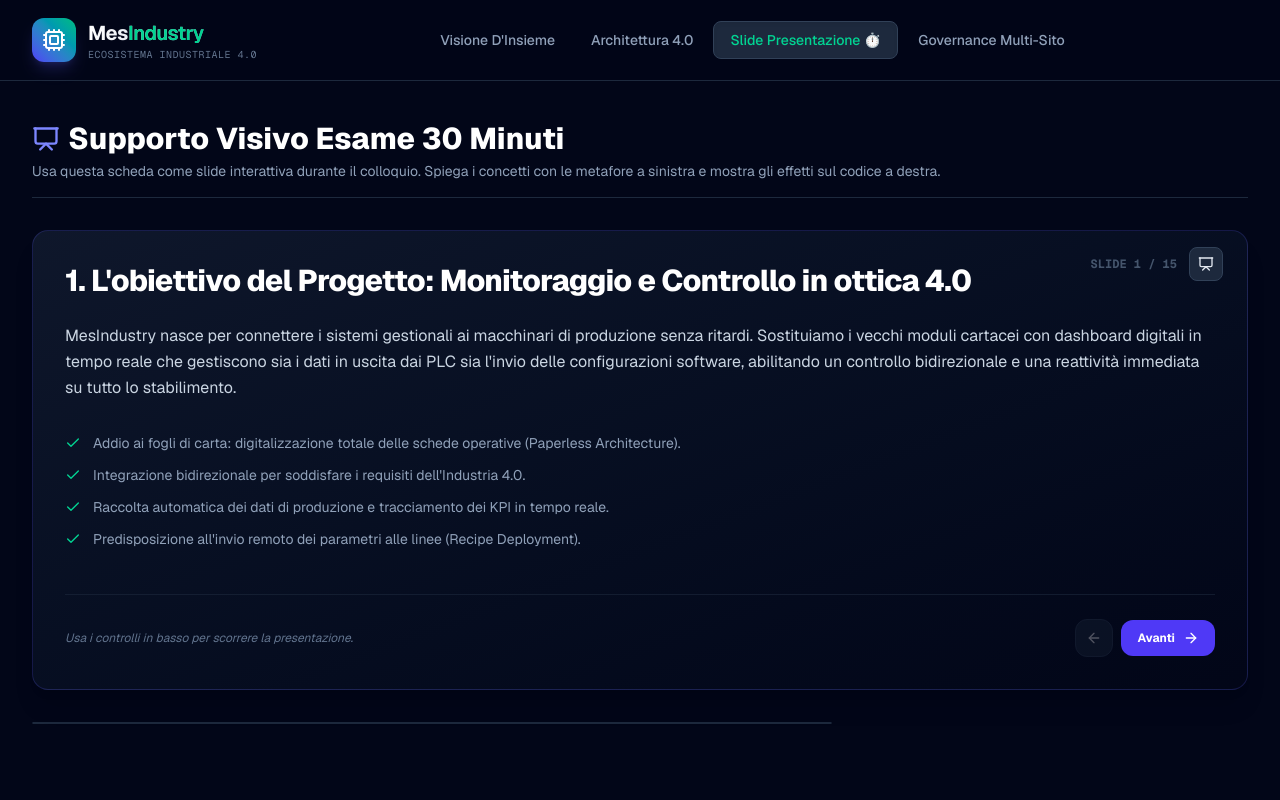
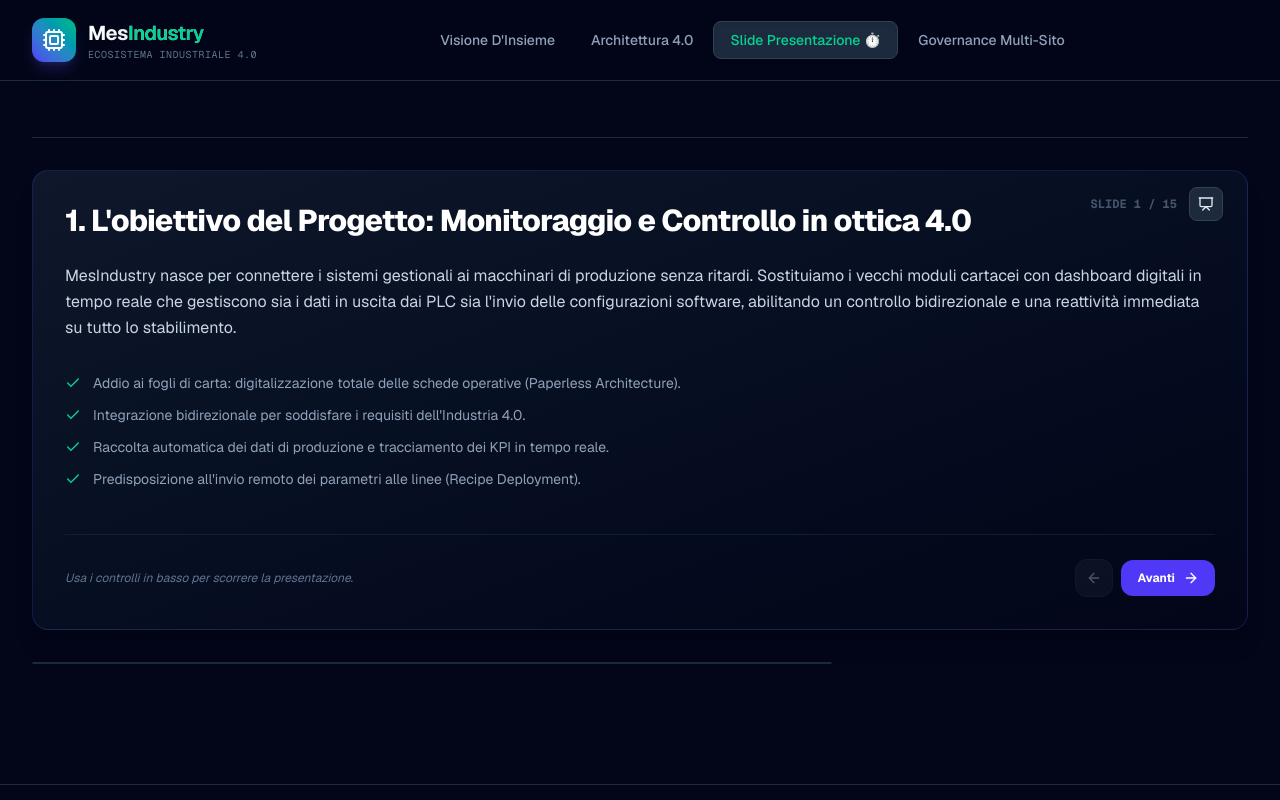
Before and after one commit to vdona-design/mes_industry_site, a Next.js app: page / in a window 1280 px wide. Both pictures are taken after a click on the button "Avvia Presentazione Esame". Shown: the top 800 px of the page. Built offline with nearby package versions, Linux system fonts and the light colour scheme.

Commit message:
remove Supporto visivo

```diff
--- a/app/components/SlidesSection.tsx
+++ b/app/components/SlidesSection.tsx
@@ -28,12 +28,7 @@ export function SlidesSection({
     <div className="space-y-8">
       <div className="flex flex-col md:flex-row items-start md:items-center justify-between gap-4 border-b border-slate-800 pb-4">
         <div>
-          <h2 className="text-3xl font-extrabold text-white flex items-center gap-2">
-            <Presentation className="h-7 w-7 text-indigo-400" /> Supporto Visivo Esame 30 Minuti
-          </h2>
-          <p className="text-slate-400 text-sm mt-1">
-            Usa questa scheda come slide interattiva durante il colloquio. Spiega i concetti con le metafore a sinistra e mostra gli effetti sul codice a destra.
-          </p>
+
         </div>
       </div>
 
```
